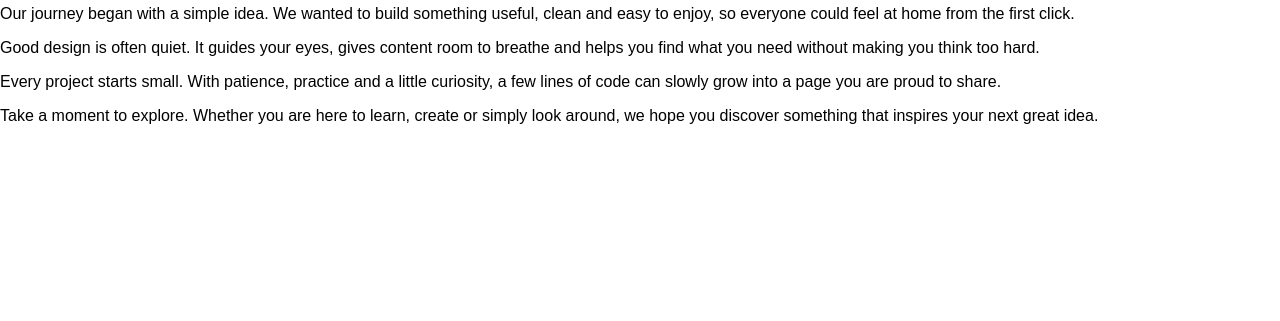
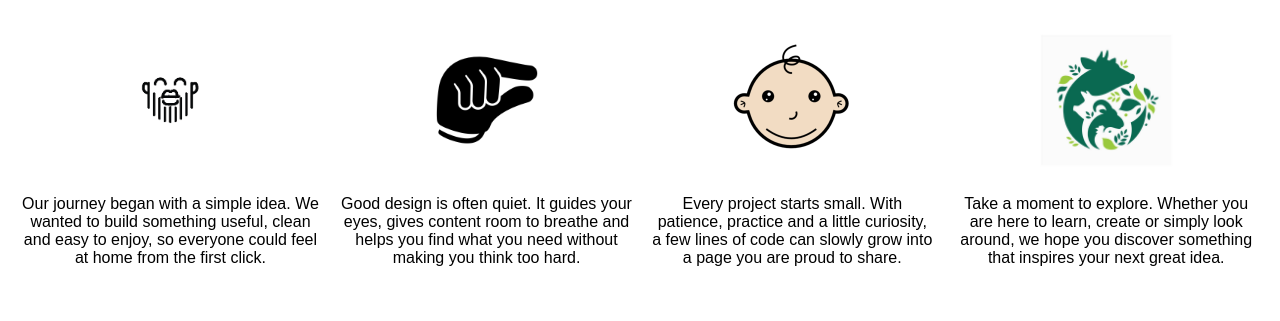
Before and after one commit to mohammedmando2006mn-cell/css-project, a plain HTML site: page index.html in a window 1280 px wide. Shown: the part 479-800 px from the top of the page. Drawn offline with Linux system fonts and the light colour scheme.

Commit message:
information sections css done edits on html

```diff
--- a/index.html
+++ b/index.html
@@ -32,37 +32,39 @@
       <div class="info-header">
         <h2>did you know that AI is better at programing then humans</h2>
       </div>
-      <div class="info-container-one">
-        <div class="square"></div>
+      <div class="info-body">
+        <div class="info-container-one container">
+          <img src="images/img-one.png" class="info-img" />
           <p class="info-text">
             Our journey began with a simple idea. We wanted to build something
             useful, clean and easy to enjoy, so everyone could feel at home from
             the first click.
           </p>
         </div>
-      <div class="info-container-two">
-        <div class="square"></div>
+        <div class="info-container-two container">
+          <img src="images/img-2.png" class="info-img" />
           <p class="info-text">
-          Good design is often quiet. It guides your eyes, gives content room to
-          breathe and helps you find what you need without making you think too
-          hard.
+            Good design is often quiet. It guides your eyes, gives content room
+            to breathe and helps you find what you need without making you think
+            too hard.
           </p>
         </div>
-      <div class="info-container-three">
-        <div class="square"></div>
+        <div class="info-container-three container" >
+          <img src="images/img-3.png" class="info-img" />
           <p class="info-text">
             Every project starts small. With patience, practice and a little
             curiosity, a few lines of code can slowly grow into a page you are
             proud to share.
           </p>
         </div>
-      <div class="info-container-four">
-        <div class="square"></div>
+        <div class="info-container-four container">
+          <img src="images/img-4.jpg" class="info-img" />
           <p class="info-text">
             Take a moment to explore. Whether you are here to learn, create or
-          simply look around, we hope you discover something that inspires your
-          next great idea.
+            simply look around, we hope you discover something that inspires
+            your next great idea.
           </p>
+        </div>
       </div>
     </div>
     <div class="quote"></div>
--- a/style.css
+++ b/style.css
@@ -60,3 +60,27 @@ a {
   border: none;
   padding: 15px;
 }
+/*info section*/
+.info {
+  display: flex;
+  flex-direction: column;
+  justify-content: center;
+  align-items: center;
+}
+.info-img {
+  width: 150px;
+  height: auto;
+}
+
+.info-body {
+  display: flex;
+  justify-content: center;
+  align-items: center;
+  font-size: 16px;
+  padding: 20px;
+  gap: 20px;
+}
+
+.container {
+  text-align: center;
+}
```
Lines whose indentation alone changed are shown as unchanged.
